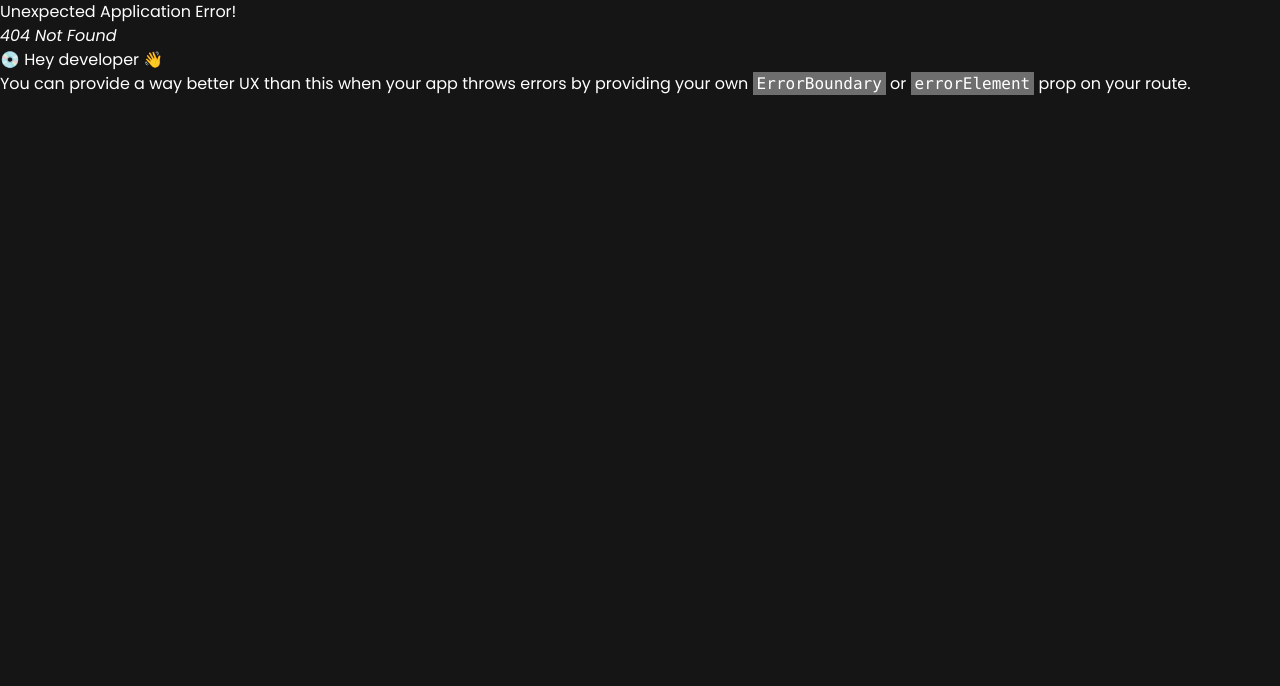
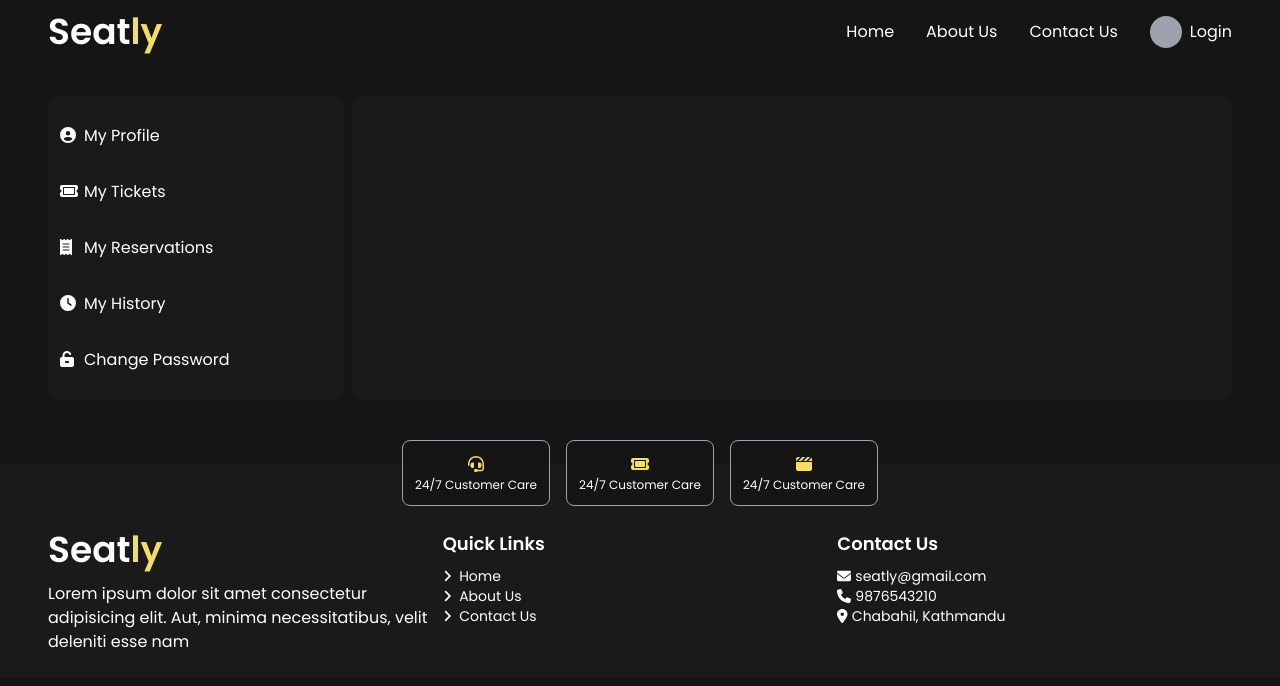
Before and after one commit to srijalpudasaini/cinema-ticket-booking, a React (Vite) app in the folder frontend/: page /user in a window 1280 px wide. Before the commit this address had no page. Shown: the top 686 px of the page. Built offline with nearby package versions, Linux system fonts and the light colour scheme.

Commit message:
User layout and pages created

```diff
--- a/frontend/src/components/Header.jsx
+++ b/frontend/src/components/Header.jsx
@@ -11,7 +11,9 @@ const Header = () => {
                 <div className="container">
                     <div className="flex items-center justify-between gap-16">
                         <div className="logo">
-                            <h2 className='text-4xl font-semibold'>Seat<span className='text-main'>ly</span></h2>
+                            <Link to='/'>
+                                <h2 className='text-4xl font-semibold'>Seat<span className='text-main'>ly</span></h2>
+                            </Link>
                         </div>
                         <div className='md:flex items-center gap-8 hidden'>
                             <nav>
--- /dev/null
+++ b/frontend/src/components/UserSidebar.jsx
@@ -0,0 +1,57 @@
+import { faClock, faReceipt, faTicket, faUnlockKeyhole, faUserCircle } from '@fortawesome/free-solid-svg-icons'
+import { FontAwesomeIcon } from '@fortawesome/react-fontawesome'
+import React from 'react'
+import { Link } from 'react-router'
+
+const UserSidebar = () => {
+    return (
+        <>
+            <div className="sidebar rounded-lg bg-[#1A1A1A] p-3">
+                <ul>
+                    <li className='py-4'>
+                        <Link to='/user/profile' className='flex gap-2'>
+                            <div className="w-4">
+                                <FontAwesomeIcon icon={faUserCircle} />
+                            </div>
+                            My Profile
+                        </Link>
+                    </li>
+                    <li className='py-4'>
+                        <Link to='/user/tickets' className='flex gap-2'>
+                            <div className="w-4">
+                                <FontAwesomeIcon icon={faTicket} />
+                            </div>
+                            My Tickets
+                        </Link>
+                    </li>
+                    <li className='py-4'>
+                        <Link to='/user/reservations' className='flex gap-2'>
+                            <div className="w-4">
+                                <FontAwesomeIcon icon={faReceipt} />
+                            </div>
+                            My Reservations
+                        </Link>
+                    </li>
+                    <li className='py-4'>
+                        <Link to='/user/history' className='flex gap-2'>
+                            <div className="w-4">
+                                <FontAwesomeIcon icon={faClock} />
+                            </div>
+                            My History
+                        </Link>
+                    </li>
+                    <li className='py-4'>
+                        <Link to='/user/change-password' className='flex gap-2'>
+                            <div className="w-4">
+                                <FontAwesomeIcon icon={faUnlockKeyhole} />
+                            </div>
+                            Change Password
+                        </Link>
+                    </li>
+                </ul>
+            </div>
+        </>
+    )
+}
+
+export default UserSidebar
--- a/frontend/src/routes/Booking.jsx
+++ b/frontend/src/routes/Booking.jsx
@@ -24,7 +24,7 @@ const Booking = () => {
                         <FontAwesomeIcon icon={faStar} className='text-main' />
                     </div>
                     <h2 className='text-2xl mb-4'>Doctor Strange : Multiverse of Madness</h2>
-                    <table className='border-none w-1/4 text-sm'>
+                    <table className='border-none max-sm:w-3/4 w-1/2 lg:w-1/4 text-sm'>
                         <tr>
                             <td className='text-main'>Release Date:</td>
                             <td>05 Dec 2024</td>
--- a/frontend/src/routes/Login.jsx
+++ b/frontend/src/routes/Login.jsx
@@ -58,14 +58,11 @@ const Login = () => {
                                 </a>
                             </div>
                             <div className="text-center">
-                                <button className="py-1 w-full text-black rounded-full bg-main">
+                                <button className="py-2 w-full text-black rounded-full bg-main">
                                     Login
                                 </button>
                                 <p className="mt-3">
-                                    Don't have an account?
-                                    <Link to="/register" className="text-main">
-                                        Register here
-                                    </Link>
+                                    Don't have an account? <Link to="/register" className="text-main">Register here</Link>
                                 </p>
                             </div>
                         </form>
--- a/frontend/src/routes/Register.jsx
+++ b/frontend/src/routes/Register.jsx
@@ -96,14 +96,11 @@ const Register = () => {
                             </a>
                         </div>
                         <div className="text-center">
-                            <button className="py-1 w-full text-black rounded-full bg-main">
+                            <button className="py-2 w-full text-black rounded-full bg-main">
                                 Register
                             </button>
                             <p className="mt-3">
-                                Already have an account?
-                                <Link to="/login" className="text-main">
-                                    Login here
-                                </Link>
+                                Already have an account? <Link to="/login" className="text-main">Login here</Link>
                             </p>
                         </div>
                     </form>
--- /dev/null
+++ b/frontend/src/routes/layouts/UserLayout.jsx
@@ -0,0 +1,22 @@
+import React from 'react'
+import UserSidebar from '../../components/UserSidebar'
+import { Outlet } from 'react-router'
+
+const UserLayout = () => {
+    return (
+        <>
+            <div className="container my-8">
+                <div className="flex gap-2">
+                    <div className="w-1/4">
+                        <UserSidebar />
+                    </div>
+                    <div className="rounded-lg bg-[#1A1A1A] flex-1 p-3">
+                        <Outlet />
+                    </div>
+                </div>
+            </div>
+        </>
+    )
+}
+
+export default UserLayout
--- /dev/null
+++ b/frontend/src/routes/user/ChangePassword.jsx
@@ -0,0 +1,9 @@
+import React from 'react'
+
+const ChangePassword = () => {
+  return (
+    <div>ChangePassword</div>
+  )
+}
+
+export default ChangePassword
--- /dev/null
+++ b/frontend/src/routes/user/History.jsx
@@ -0,0 +1,9 @@
+import React from 'react'
+
+const History = () => {
+  return (
+    <div>History</div>
+  )
+}
+
+export default History
--- /dev/null
+++ b/frontend/src/routes/user/Profile.jsx
@@ -0,0 +1,9 @@
+import React from 'react'
+
+const Profile = () => {
+  return (
+    <div>Profile</div>
+  )
+}
+
+export default Profile
--- /dev/null
+++ b/frontend/src/routes/user/Reservation.jsx
@@ -0,0 +1,11 @@
+import React from 'react'
+
+const Reservation = () => {
+  return (
+    <>
+        My Reservations
+    </>
+  )
+}
+
+export default Reservation
--- /dev/null
+++ b/frontend/src/routes/user/Tickets.jsx
@@ -0,0 +1,9 @@
+import React from 'react'
+
+const Tickets = () => {
+  return (
+    <div>Tickets</div>
+  )
+}
+
+export default Tickets
```
Also changed, not shown: frontend/src/main.jsx (+32 -0 lines).
